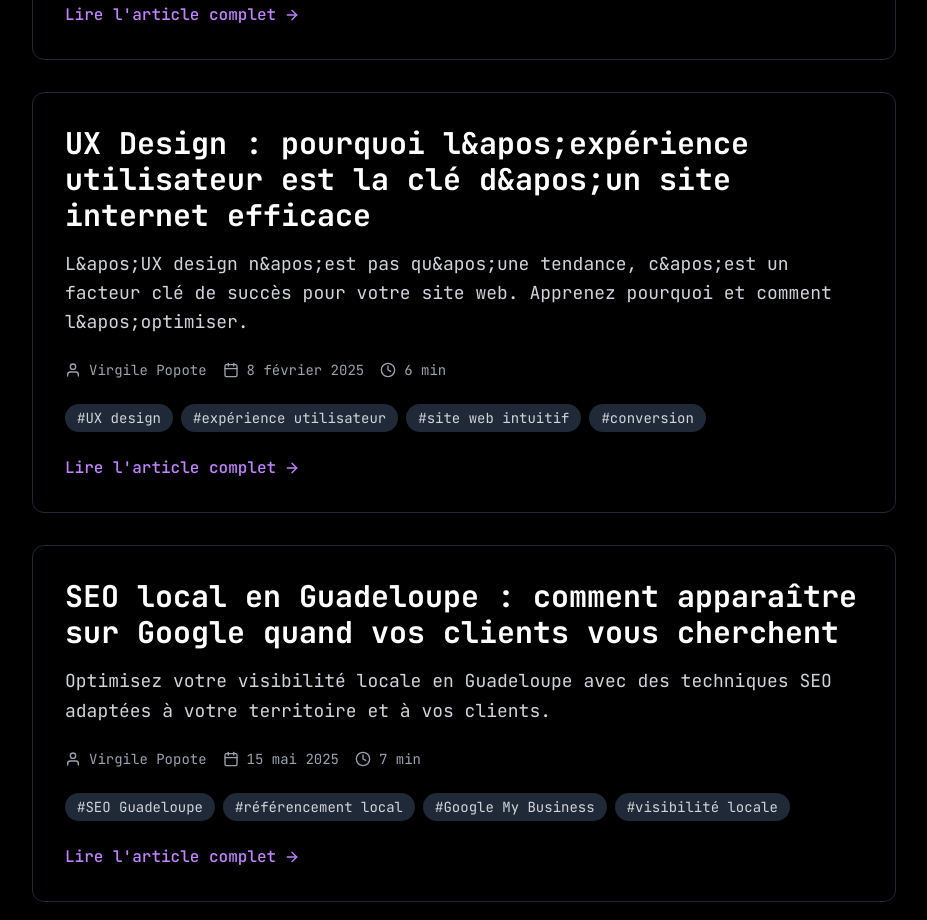
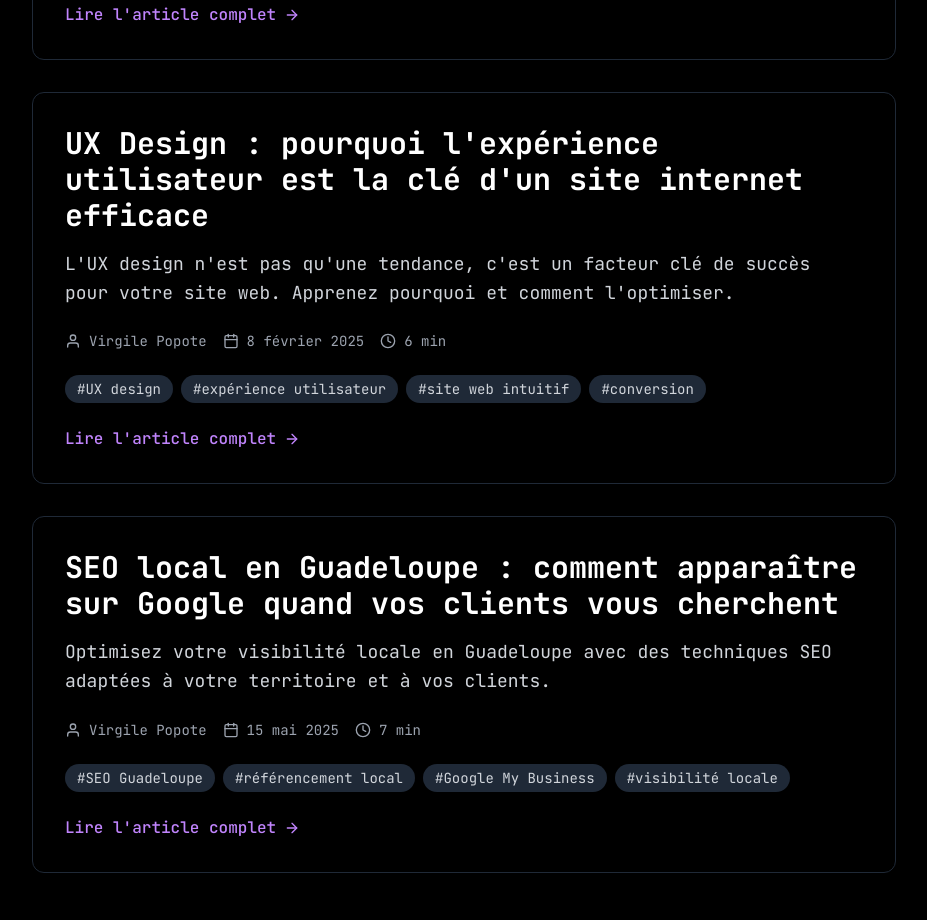
Before and after one commit to Virguiles/portfoliov01, a Next.js app: page /blog in a window 1280 px wide. Shown: the part 1280-2200 px from the top of the page, without its empty margins (176-1103 px from the left). Built offline with nearby package versions, Linux system fonts and the light colour scheme.

Commit message:
cards hover blog

```diff
--- a/app/blog/page.tsx
+++ b/app/blog/page.tsx
@@ -29,8 +29,8 @@ export default function BlogPage() {
     },
     {
       slug: "ux-design-experience-utilisateur",
-      title: "UX Design : pourquoi l&apos;expérience utilisateur est la clé d&apos;un site internet efficace",
-      excerpt: "L&apos;UX design n&apos;est pas qu&apos;une tendance, c&apos;est un facteur clé de succès pour votre site web. Apprenez pourquoi et comment l&apos;optimiser.",
+      title: "UX Design : pourquoi l'expérience utilisateur est la clé d'un site internet efficace",
+      excerpt: "L'UX design n'est pas qu'une tendance, c'est un facteur clé de succès pour votre site web. Apprenez pourquoi et comment l'optimiser.",
       readTime: "6 min",
       date: "2025-02-08",
       keywords: ["UX design", "expérience utilisateur", "site web intuitif", "conversion"],
@@ -100,7 +100,7 @@ export default function BlogPage() {
             {articles.map((article) => (
               <article
                 key={article.slug}
-                className={`bg-white dark:bg-black/60 rounded-xl p-6 md:p-8 shadow-lg border border-gray-200 dark:border-gray-800 transition-all hover:shadow-xl hover:scale-[1.02] ${
+                className={`bg-white dark:bg-black/60 rounded-xl p-6 md:p-8 shadow-lg border border-gray-200 dark:border-gray-800 transition-all hover:shadow-xl ${
                   article.featured ? 'ring-2 ring-purple-500/50' : ''
                 }`}
               >
```
